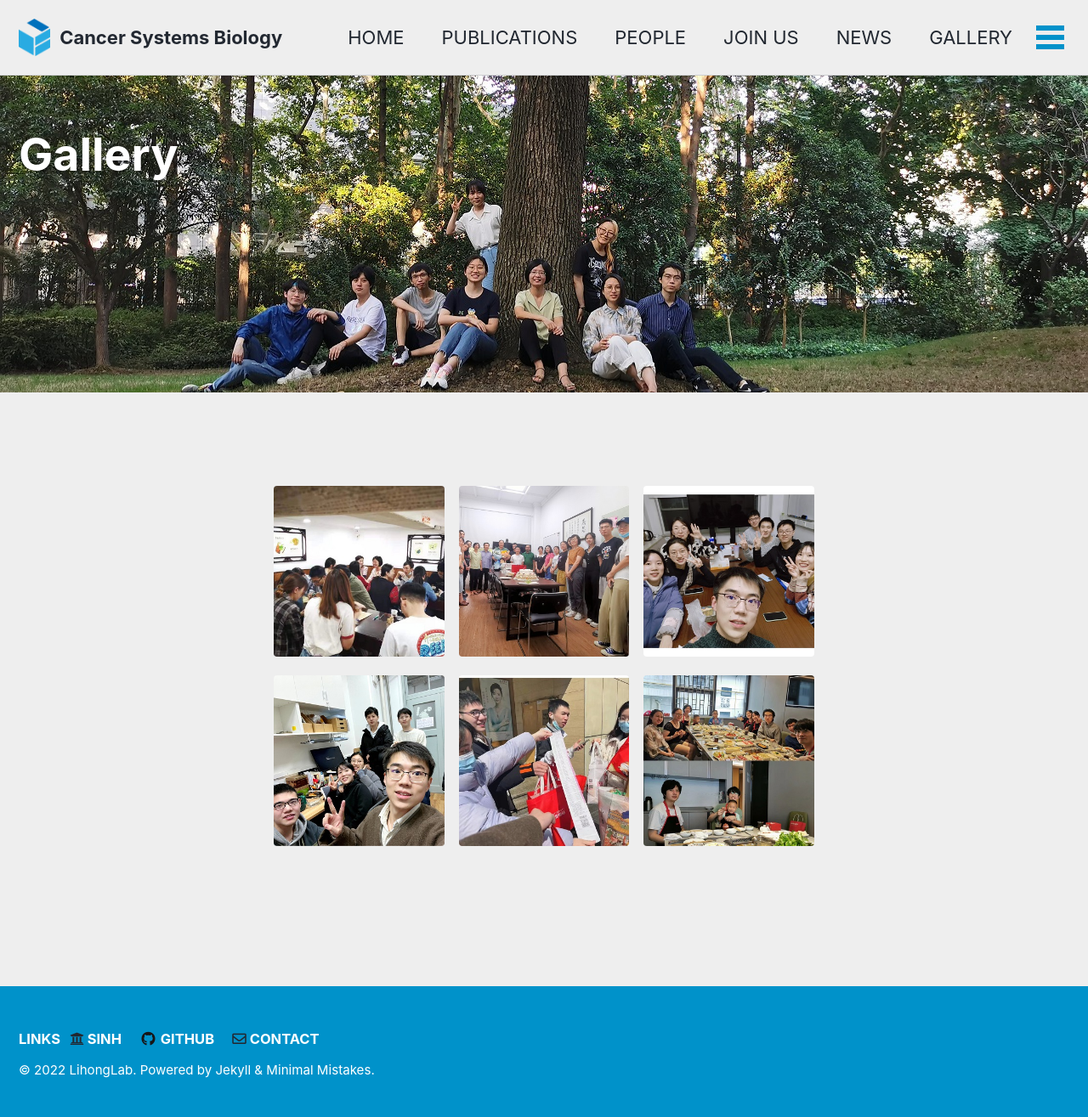
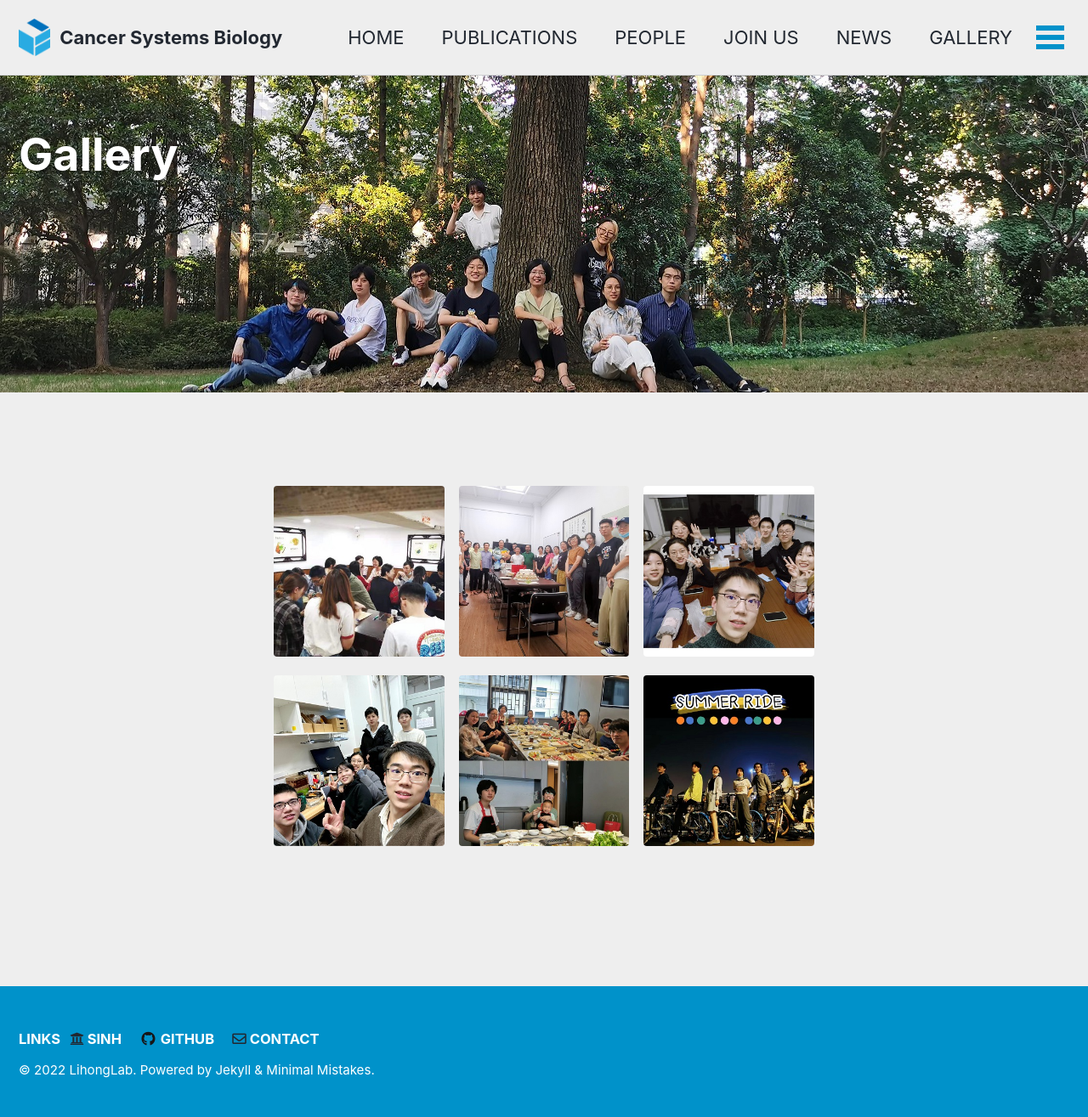
Before and after one commit to LihongLab/lihonglab.github.io, a Jekyll site: the page built from _pages/GALLERY.md, in a window 1280 px wide. Shown: the whole page at 85% size. Built offline with Jekyll 4.4.1, drawn with Linux system fonts in a browser that asks for light colours; cached includes are drawn as plain includes.

Commit message:
add gallery

```diff
--- a/_pages/GALLERY.md
+++ b/_pages/GALLERY.md
@@ -25,14 +25,18 @@ gallery:
     image_path: /assets/img/gallery/2022-2-15.jpg
     alt: "Lantern Festival"
     title: "Lantern Festival 2022-02-15"
-  - url: /assets/img/gallery/2022-2-25.jpg
-    image_path: /assets/img/gallery/2022-2-25.jpg
-    alt: "Hot Pot Party"
-    title: "Hot Pot Party 2022-02-25"
   - url: /assets/img/gallery/2022-06-23.jpg
     image_path: /assets/img/gallery/2022-06-23.jpg
     alt: "Haidilao Hot Pot"
     title: "Haidilao Hot Pot"
+  - url: /assets/img/gallery/2022-07-28.jpg
+    image_path: /assets/img/gallery/2022-07-28.jpg
+    alt: "Summer Ride 2022-07-28"
+    title: "Summer Ride 2022-07-28"
+  # - url: /assets/img/gallery/2022-2-25.jpg
+  #   image_path: /assets/img/gallery/2022-2-25.jpg
+  #   alt: "Hot Pot Party"
+  #   title: "Hot Pot Party 2022-02-25"
   # - url: /assets/img/gallery/2020-12-26.jpg
   #   image_path: /assets/img/gallery/2020-12-26.jpg
   #   alt: "Christmas"
```
Also changed, not shown: assets/img/gallery/2022-07-28.jpg (added).
